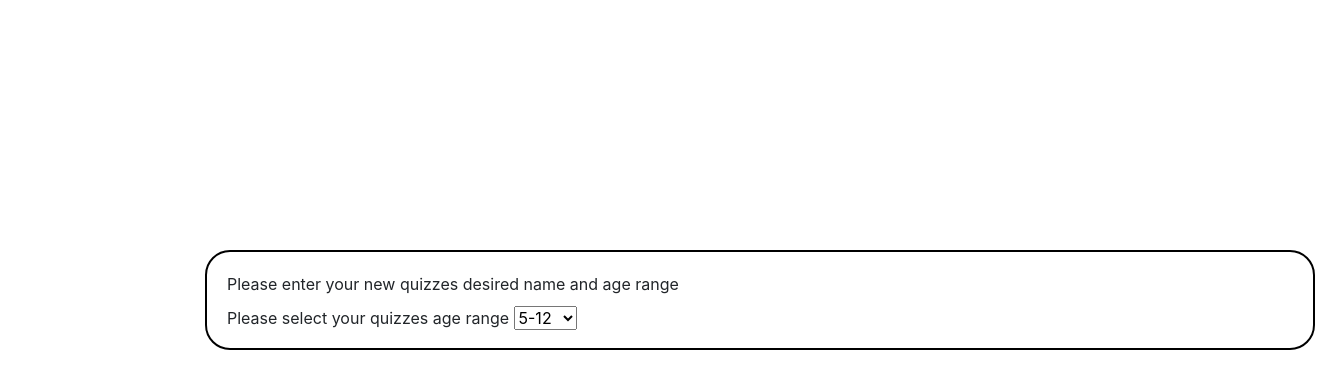
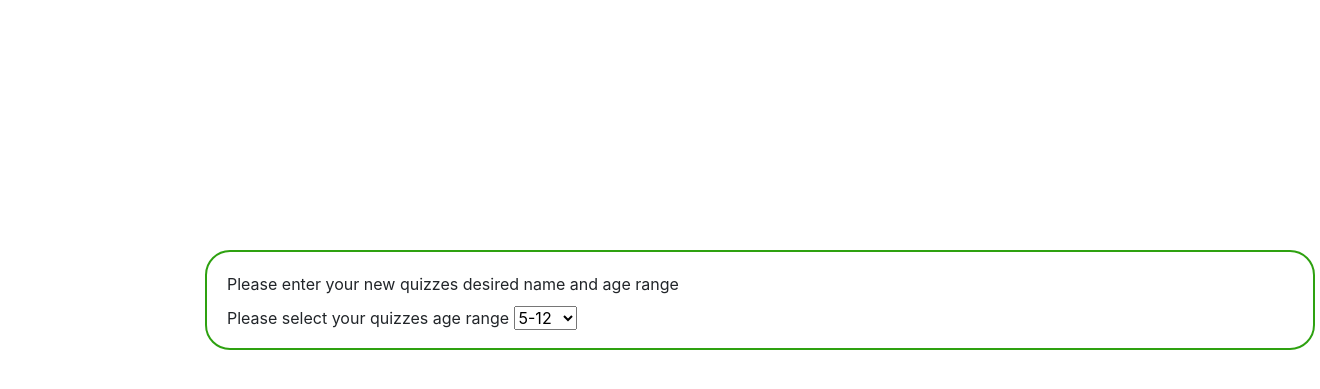
Before and after one commit to squiree98/CSC2033_Team_Project, a Flask app: template templates/create_quiz.html in a window 1320 px wide. Shown: the part 56-445 px from the top of the page. Run offline with Flask 2, Linux system fonts and the light colour scheme; the template is opened without the code that fills it, so the values that code supplies are empty; some libraries are stand-ins or nearby versions.

Commit message:
Changed colour of form outlines

```diff
--- a/templates/create_question.html
+++ b/templates/create_question.html
@@ -1,7 +1,7 @@
 {% extends "base.html" %}
 
 {% block content %}
-    <div class="box" style="border: 2px solid #000000; border-radius: 25px; padding: 20px; position:relative; left:100px; top:150px; height: 370px;">
+    <div class="box" style="border: 2px solid #2ea110; border-radius: 25px; padding: 20px; position:relative; left:100px; top:150px; height: 370px;">
         <form method="POST">
             <div>
                 Please enter your details for your question
--- a/templates/create_quiz.html
+++ b/templates/create_quiz.html
@@ -1,7 +1,7 @@
 {%  extends "base.html" %}
 
 {% block content %}
-    <div class="box" style="border: 2px solid #000000; border-radius: 25px; padding: 20px; position:relative; left:100px; top:250px;">
+    <div class="box" style="border: 2px solid #2ea110; border-radius: 25px; padding: 20px; position:relative; left:100px; top:250px;">
         <form method="POST">
             <div>
                 Please enter your new quizzes desired name and age range
```
